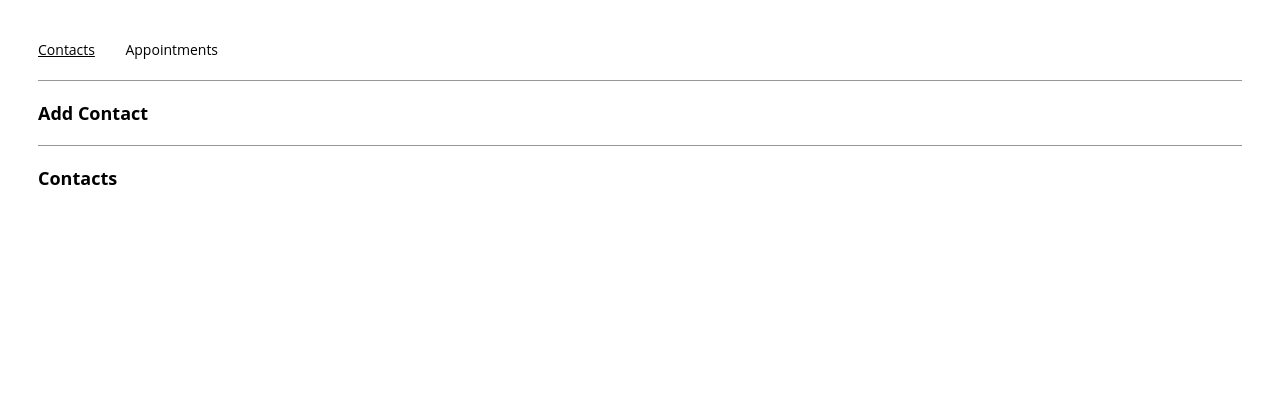
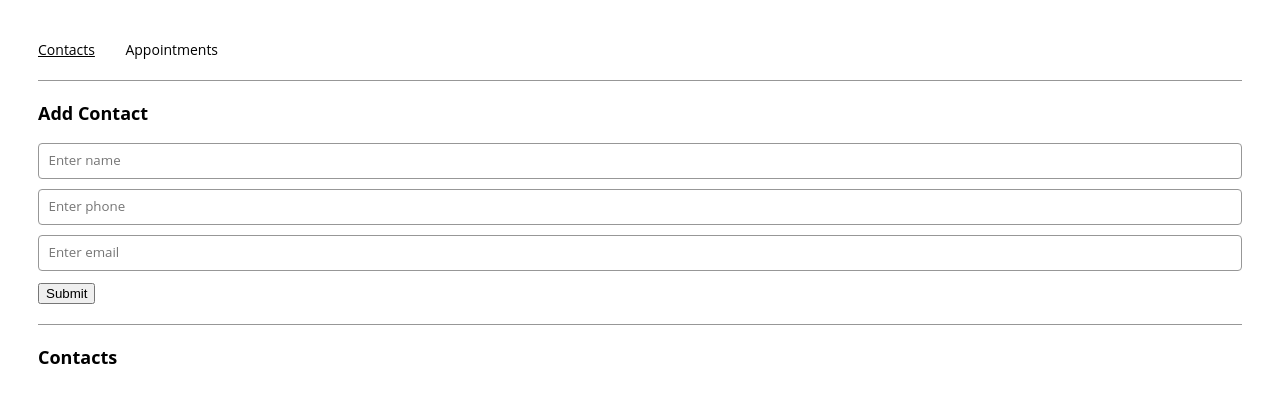
Before and after one commit to ratymatti/appointment-planner, a React (Create React App) app: page /contacts in a window 1280 px wide. Shown: the top 402 px of the page. Built offline with nearby package versions, Linux system fonts and the light colour scheme.

Commit message:
created ContactForm -component

```diff
--- a/src/components/contactForm/ContactForm.js
+++ b/src/components/contactForm/ContactForm.js
@@ -1,15 +1,25 @@
 import React from "react";
 
-export const ContactForm = ({
-  name,
-  setName,
-  phone,
-  setPhone,
-  email,
-  setEmail,
-  handleSubmit
-}) => {
+export const ContactForm = (props) => {
+
+  const handleChange = ({ target }) => {
+    const { name, value } = target;
+
+    if (target.id === 'name') {
+      props.setCurrentName(value);
+    } else if (target.id === 'phone') {
+      props.setCurrentPhone(value);
+    } else if (target.id === 'email') {
+      props.setCurrentEmail(value);
+    }
+  }
+
   return (
-    ContactForm
+    <form onSubmit={props.handleSubmit}>
+      <input type="text" id="name" placeholder="Enter name" value={props.currentName} onChange={handleChange} />
+      <input type="text" id="phone" placeholder="Enter phone" value={props.currentPhone} onChange={handleChange} />
+      <input type="text" id="email" placeholder="Enter email" value={props.currentEmail} onChange={handleChange} />
+      <button type='submit'>Submit</button>
+    </form>
   );
 };
```
